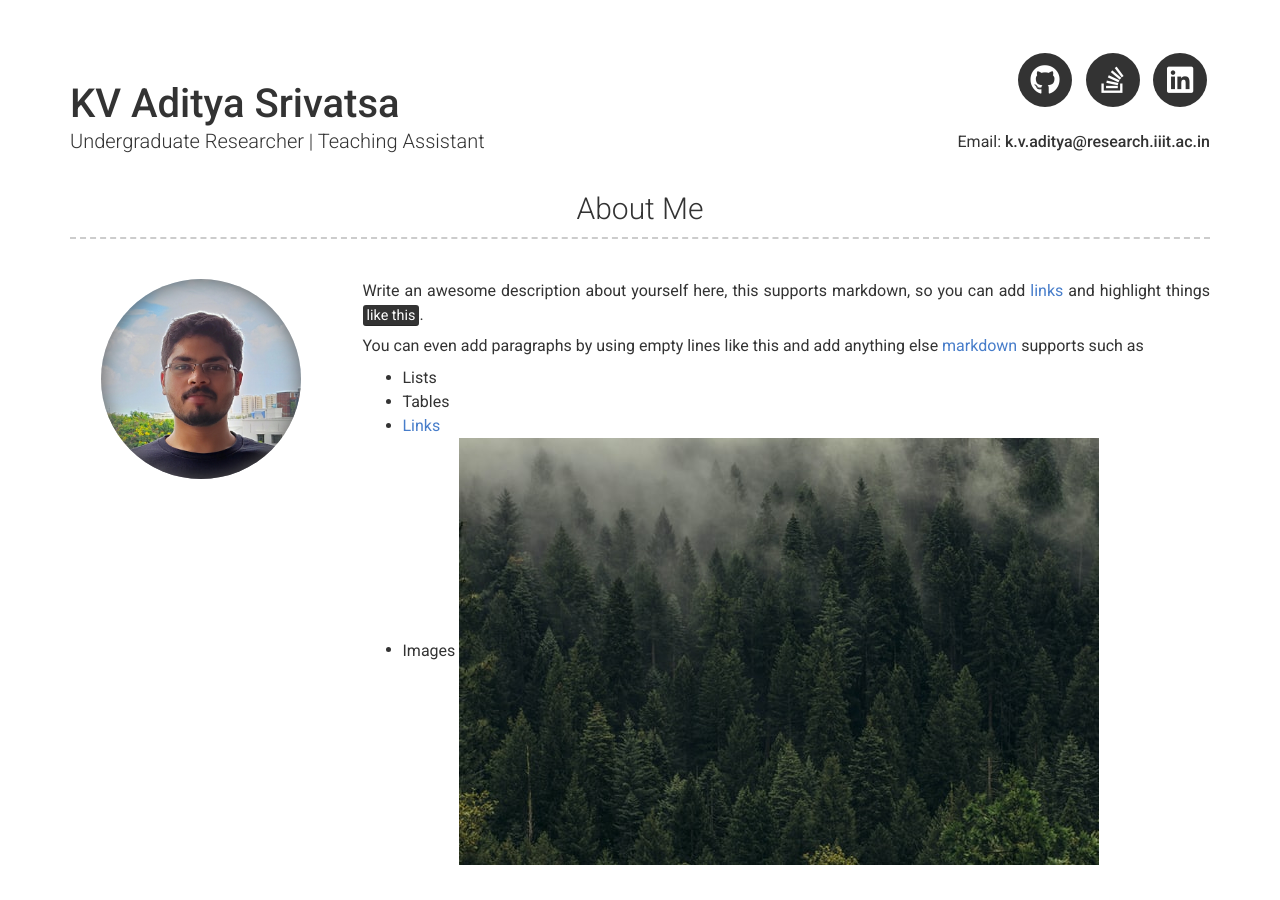
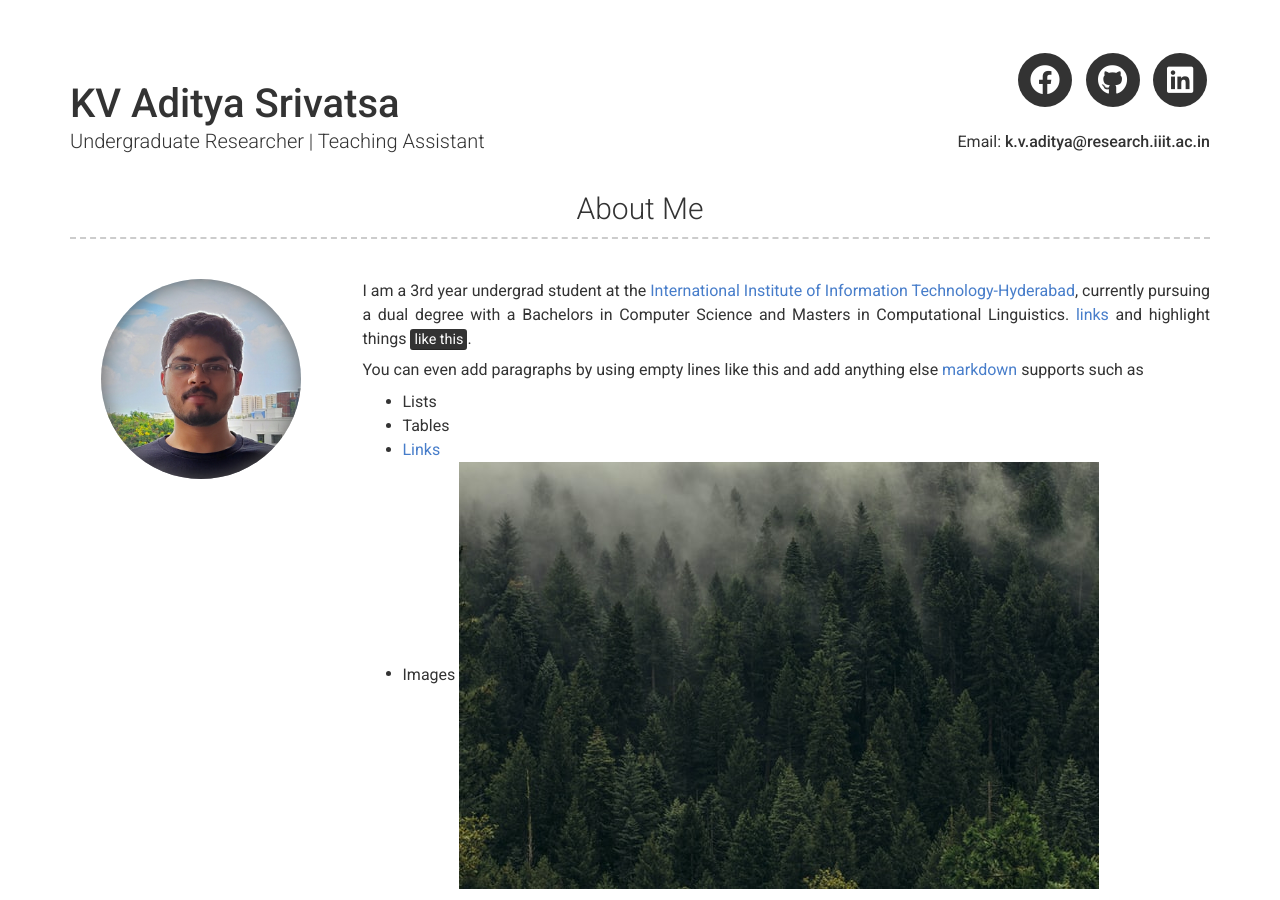
Before and after one commit to kvadityasrivatsa/kvadityasrivatsa.github.io, a Jekyll site: the page built from index.md, in a window 1280 px wide and 900 px high. Built offline with Jekyll 4.4.1, drawn with Linux system fonts in a browser that asks for light colours; nearby versions of some CDN libraries.

Commit message:
Update _config.yml

```diff
--- a/_config.yml
+++ b/_config.yml
@@ -21,12 +21,10 @@ darkmode: false
 # Social links
 #twitter_username: jekyllrb
 github_username:  kvadityasrivatsa
-stackoverflow_username: "11038232"
-#dribbble_username: jekyll
-#facebook_username: jekyll
-#flickr_username: jekyll
+#stackoverflow_username: "11038232"
 #instagram_username: jekyll
 linkedin_username: kv-aditya-srivatsa
+facebook_username: kvaditya.srivatsa
 #xing_username: jekyll
 #pinterest_username: jekyll
 #youtube_username: jekyll
@@ -52,7 +50,8 @@ linkedin_username: kv-aditya-srivatsa
 # about_title: About Me (Use this to override about section title)
 about_profile_image: images/profile.jpg
 about_content: | # this will include new lines to allow paragraphs
-  Write an awesome description about yourself here, this supports markdown, so you can add [links](http://foobar.com) and highlight things <mark>like this</mark>.
+  I am a 3rd year undergrad student at the [International Institute of Information Technology-Hyderabad](https://www.iiit.ac.in/), currently pursuing a dual degree with a Bachelors in Computer Science and Masters in Computational Linguistics.
+  [links](http://foobar.com) and highlight things <mark>like this</mark>.
 
   You can even add paragraphs by using empty lines like this and add anything else [markdown](https://www.markdownguide.org/getting-started#what-is-markdown) supports such as
     - Lists
```
